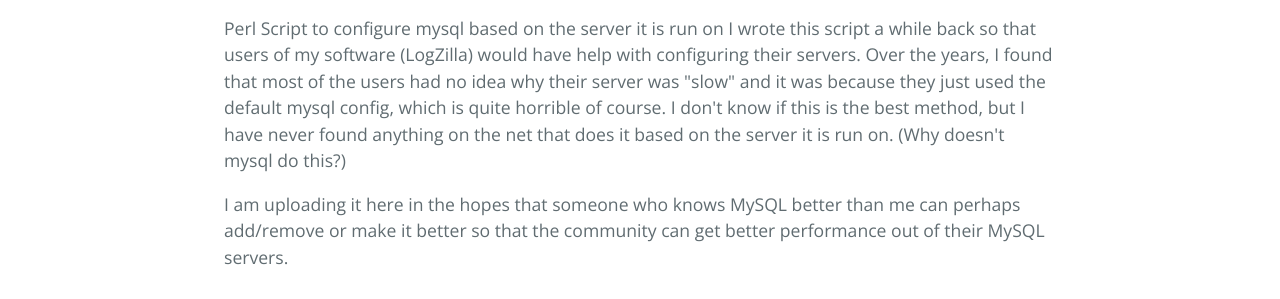
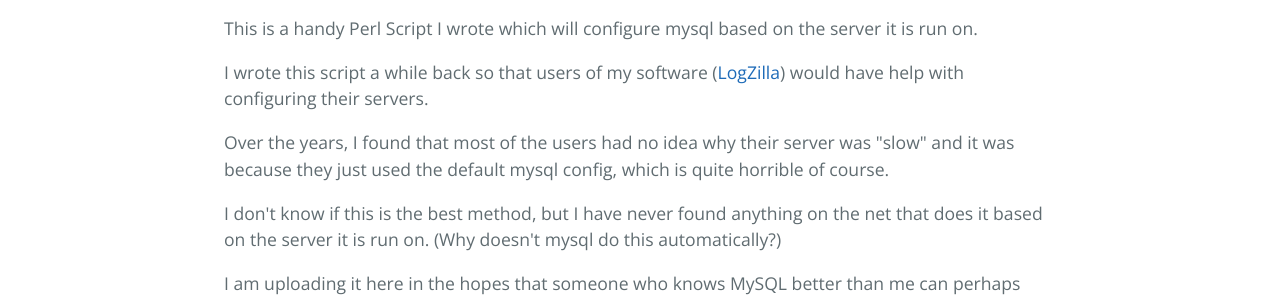
Before and after one commit to claytondukes/mysql-autoconfig, a plain HTML site: page index.html in a window 1280 px wide. Shown: the part 470-769 px from the top of the page. Drawn offline with nearby package versions, Linux system fonts and the light colour scheme.

Commit message:
Create gh-pages branch via GitHub

```diff
--- a/index.html
+++ b/index.html
@@ -22,10 +22,13 @@
       <h1>
 <a id="mysql-autoconfig" class="anchor" href="#mysql-autoconfig" aria-hidden="true"><span class="octicon octicon-link"></span></a>mysql-autoconfig</h1>
 
-<p>Perl Script to configure mysql based on the server it is run on
-I wrote this script a while back so that users of my software (LogZilla) would have help with configuring their servers.
-Over the years, I found that most of the users had no idea why their server was "slow" and it was because they just used the default mysql config, which is quite horrible of course.
-I don't know if this is the best method, but I have never found anything on the net that does it based on the server it is run on. (Why doesn't mysql do this?)</p>
+<p>This is a handy Perl Script I wrote which will configure mysql based on the server it is run on.</p>
+
+<p>I wrote this script a while back so that users of my software (<a href="http://www.logzilla.net">LogZilla</a>) would have help with configuring their servers.</p>
+
+<p>Over the years, I found that most of the users had no idea why their server was "slow" and it was because they just used the default mysql config, which is quite horrible of course.</p>
+
+<p>I don't know if this is the best method, but I have never found anything on the net that does it based on the server it is run on. (Why doesn't mysql do this automatically?)</p>
 
 <p>I am uploading it here in the hopes that someone who knows MySQL better than me can perhaps add/remove or make it better so that the community can get better performance out of their MySQL servers.</p>
 
--- a/params.json
+++ b/params.json
@@ -1 +1 @@
-{"name":"Mysql-autoconfig","tagline":"Perl Script to configure mysql based on the server it is run on","body":"# mysql-autoconfig\r\nPerl Script to configure mysql based on the server it is run on\r\nI wrote this script a while back so that users of my software (LogZilla) would have help with configuring their servers.\r\nOver the years, I found that most of the users had no idea why their server was \"slow\" and it was because they just used the default mysql config, which is quite horrible of course.\r\nI don't know if this is the best method, but I have never found anything on the net that does it based on the server it is run on. (Why doesn't mysql do this?)\r\n\r\nI am uploading it here in the hopes that someone who knows MySQL better than me can perhaps add/remove or make it better so that the community can get better performance out of their MySQL servers.\r\n\r\n","google":"","note":"Don't delete this file! It's used internally to help with page regeneration."}
+{"name":"Mysql-autoconfig","tagline":"Perl Script to configure mysql based on the server it is run on","body":"# mysql-autoconfig\r\nThis is a handy Perl Script I wrote which will configure mysql based on the server it is run on.\r\n\r\nI wrote this script a while back so that users of my software ([LogZilla](http://www.logzilla.net)) would have help with configuring their servers.\r\n\r\nOver the years, I found that most of the users had no idea why their server was \"slow\" and it was because they just used the default mysql config, which is quite horrible of course.\r\n\r\nI don't know if this is the best method, but I have never found anything on the net that does it based on the server it is run on. (Why doesn't mysql do this automatically?)\r\n\r\nI am uploading it here in the hopes that someone who knows MySQL better than me can perhaps add/remove or make it better so that the community can get better performance out of their MySQL servers.\r\n\r\n","google":"","note":"Don't delete this file! It's used internally to help with page regeneration."}
```
